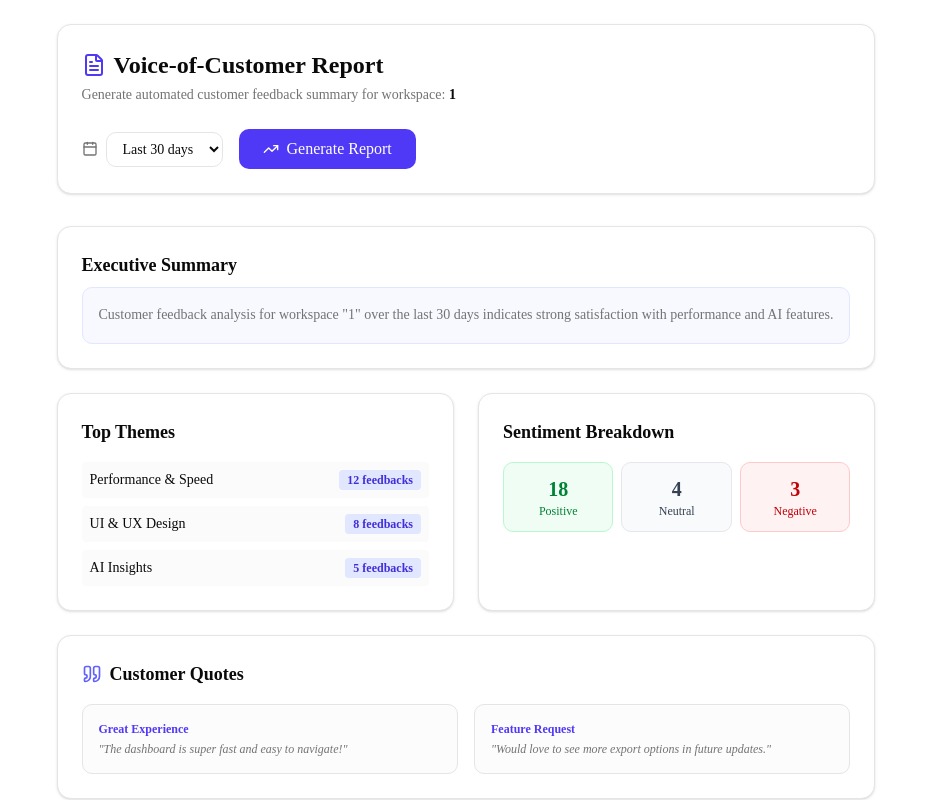
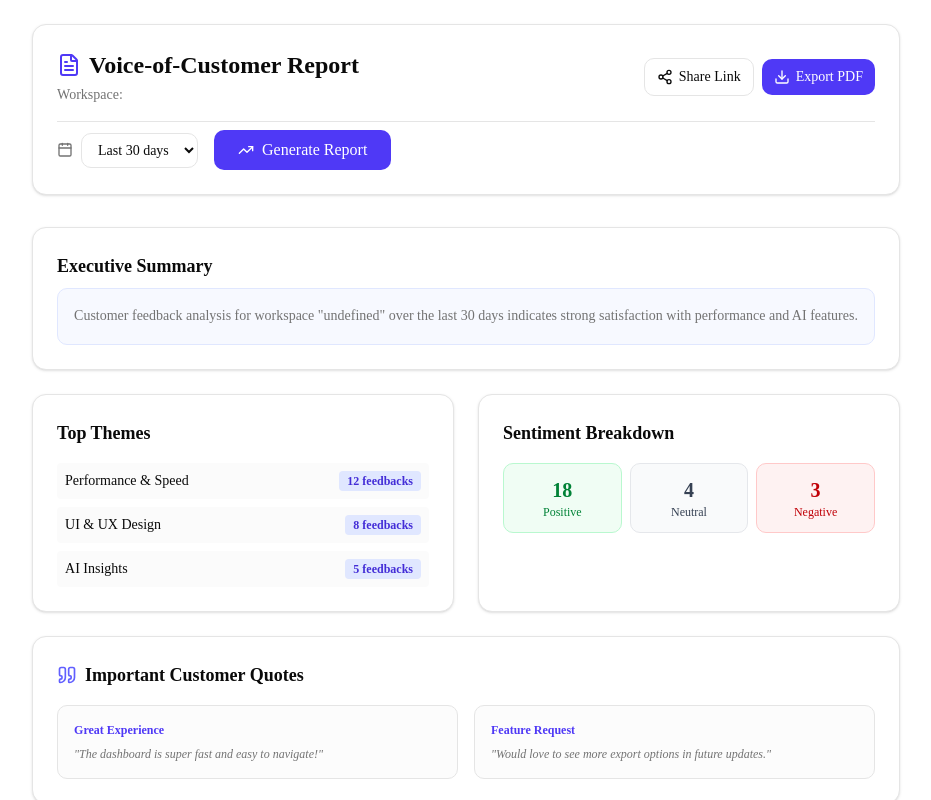
Before and after one commit to kuldipverma/loop, a Next.js app: page /1/reports in a window 1280 px wide. Both pictures are taken after a click on the button "Generate Report". Shown: the top 800 px of the page, without its empty margins (174-1105 px from the left). Built offline with nearby package versions, Linux system fonts and the light colour scheme.

Commit message:
feat: completed Day 17 report generator with export pdf and share link

```diff
--- a/app/[slug]/reports/page.tsx
+++ b/app/[slug]/reports/page.tsx
@@ -1,10 +1,189 @@
-import ReportClient from "@/components/ReportClient";
+"use client";
 
-export default async function ReportsPage({
-  params,
-}: {
-  params: Promise<{ slug: string }>;
-}) {
-  const { slug } = await params;
-  return <ReportClient slug={slug} />;
+import { useState } from "react";
+import { generateReportAction, ReportData } from "@/app/actions/report";
+import { FileText, Loader2, Calendar, CheckCircle2, Quote, TrendingUp, Share2, Download } from "lucide-react";
+
+export default function ReportClient({ slug }: { slug: string }) {
+  const [daysFilter, setDaysFilter] = useState("30");
+  const [loading, setLoading] = useState(false);
+  const [report, setReport] = useState<ReportData | null>(null);
+  const [error, setError] = useState("");
+  const [copied, setCopied] = useState(false);
+
+  // 1. Generate Report
+  async function handleGenerate() {
+    setLoading(true);
+    setError("");
+    try {
+      const res = await generateReportAction(slug, daysFilter);
+      if (res.success && res.data) {
+        setReport(res.data);
+      } else {
+        setError(res.error || "Failed to generate report.");
+      }
+    } catch (err: any) {
+      setError(err.message || "An unexpected error occurred.");
+    } finally {
+      setLoading(false);
+    }
+  }
+
+  // 2. Export PDF
+  const handleExportPDF = () => {
+    window.print();
+  };
+
+  // 3. Share Link
+  const handleShareLink = () => {
+    navigator.clipboard.writeText(window.location.href);
+    setCopied(true);
+    setTimeout(() => setCopied(false), 2000);
+  };
+
+  return (
+    <div className="max-w-5xl mx-auto space-y-8 p-6">
+      {/* Header & Controls Section */}
+      <div className="border rounded-xl p-6 bg-card shadow-sm space-y-4 print:hidden">
+        <div className="flex flex-col sm:flex-row justify-between items-start sm:items-center gap-4">
+          <div>
+            <h1 className="text-2xl font-bold flex items-center gap-2">
+              <FileText className="w-6 h-6 text-indigo-600" />
+              Voice-of-Customer Report
+            </h1>
+            <p className="text-sm text-muted-foreground mt-1">
+              Workspace: <span className="font-semibold text-foreground">{slug}</span>
+            </p>
+          </div>
+
+          {/* PDF and Share Buttons */}
+          <div className="flex items-center gap-2">
+            <button
+              onClick={handleShareLink}
+              className="px-3 py-2 text-sm font-medium border rounded-lg bg-background hover:bg-muted transition flex items-center gap-1.5"
+            >
+              <Share2 className="w-4 h-4" />
+              {copied ? "✓ Copied!" : "Share Link"}
+            </button>
+            <button
+              onClick={handleExportPDF}
+              className="px-3 py-2 text-sm font-medium bg-indigo-600 text-white rounded-lg hover:bg-indigo-700 transition flex items-center gap-1.5"
+            >
+              <Download className="w-4 h-4" />
+              Export PDF
+            </button>
+          </div>
+        </div>
+
+        {/* Generate Report Controls */}
+        <div className="flex flex-wrap items-center gap-4 pt-2 border-t">
+          <div className="flex items-center gap-2">
+            <Calendar className="w-4 h-4 text-muted-foreground" />
+            <select
+              value={daysFilter}
+              onChange={(e) => setDaysFilter(e.target.value)}
+              className="px-3 py-2 border rounded-lg bg-background text-sm font-medium focus:outline-none focus:ring-2 focus:ring-indigo-500"
+            >
+              <option value="7">Last 7 days</option>
+              <option value="30">Last 30 days</option>
+              <option value="90">Last 90 days</option>
+            </select>
+          </div>
+
+          <button
+            onClick={handleGenerate}
+            disabled={loading}
+            className="px-6 py-2 bg-indigo-600 text-white font-medium rounded-lg hover:bg-indigo-700 disabled:opacity-50 flex items-center gap-2"
+          >
+            {loading ? <Loader2 className="w-4 h-4 animate-spin" /> : <TrendingUp className="w-4 h-4" />}
+            {loading ? "Generating Report..." : "Generate Report"}
+          </button>
+        </div>
+
+        {error && <p className="text-sm text-red-500">{error}</p>}
+      </div>
+
+      {/* Generated Report Output */}
+      {report && (
+        <div className="space-y-6">
+          {/* Executive Summary */}
+          <div className="border rounded-xl p-6 bg-card shadow-sm space-y-2">
+            <h2 className="text-lg font-semibold text-foreground">Executive Summary</h2>
+            <p className="text-sm leading-relaxed text-muted-foreground bg-indigo-50/50 dark:bg-indigo-950/20 p-4 rounded-lg border border-indigo-100 dark:border-indigo-900">
+              {report.executiveSummary}
+            </p>
+          </div>
+
+          <div className="grid md:grid-cols-2 gap-6">
+            {/* Top Themes */}
+            <div className="border rounded-xl p-6 bg-card shadow-sm space-y-4">
+              <h2 className="text-lg font-semibold text-foreground">Top Themes</h2>
+              {report.topThemes.length > 0 ? (
+                <div className="space-y-2">
+                  {report.topThemes.map((t, idx) => (
+                    <div key={idx} className="flex justify-between items-center text-sm p-2 rounded bg-muted/40">
+                      <span className="font-medium">{t.theme}</span>
+                      <span className="px-2 py-0.5 rounded text-xs bg-indigo-100 text-indigo-700 font-bold dark:bg-indigo-900 dark:text-indigo-300">
+                        {t.count} feedbacks
+                      </span>
+                    </div>
+                  ))}
+                </div>
+              ) : (
+                <p className="text-xs text-muted-foreground">No theme data available.</p>
+              )}
+            </div>
+
+            {/* Sentiment Breakdown */}
+            <div className="border rounded-xl p-6 bg-card shadow-sm space-y-4">
+              <h2 className="text-lg font-semibold text-foreground">Sentiment Breakdown</h2>
+              <div className="grid grid-cols-3 gap-2 text-center">
+                <div className="p-3 bg-green-50 text-green-700 dark:bg-green-950/30 dark:text-green-400 rounded-lg border border-green-200 dark:border-green-800">
+                  <div className="text-xl font-bold">{report.sentimentBreakdown.positive}</div>
+                  <div className="text-xs font-medium">Positive</div>
+                </div>
+                <div className="p-3 bg-gray-50 text-gray-700 dark:bg-gray-800 dark:text-gray-300 rounded-lg border border-gray-200 dark:border-gray-700">
+                  <div className="text-xl font-bold">{report.sentimentBreakdown.neutral}</div>
+                  <div className="text-xs font-medium">Neutral</div>
+                </div>
+                <div className="p-3 bg-red-50 text-red-700 dark:bg-red-950/30 dark:text-red-400 rounded-lg border border-red-200 dark:border-red-800">
+                  <div className="text-xl font-bold">{report.sentimentBreakdown.negative}</div>
+                  <div className="text-xs font-medium">Negative</div>
+                </div>
+              </div>
+            </div>
+          </div>
+
+          {/* Important Customer Quotes */}
+          <div className="border rounded-xl p-6 bg-card shadow-sm space-y-4">
+            <h2 className="text-lg font-semibold text-foreground flex items-center gap-2">
+              <Quote className="w-5 h-5 text-indigo-500" />
+              Important Customer Quotes
+            </h2>
+            <div className="grid md:grid-cols-2 gap-4">
+              {report.importantQuotes.map((q, idx) => (
+                <div key={idx} className="p-4 border rounded-lg bg-muted/30 space-y-2">
+                  <div className="text-xs font-semibold text-indigo-600 dark:text-indigo-400">{q.title}</div>
+                  <p className="text-xs italic text-muted-foreground">"{q.quote}"</p>
+                </div>
+              ))}
+            </div>
+          </div>
+
+          {/* Recommended Actions */}
+          <div className="border rounded-xl p-6 bg-card shadow-sm space-y-4">
+            <h2 className="text-lg font-semibold text-foreground">Recommended Actions</h2>
+            <ul className="space-y-2">
+              {report.recommendedActions.map((action, idx) => (
+                <li key={idx} className="flex items-start gap-2 text-sm text-muted-foreground">
+                  <CheckCircle2 className="w-4 h-4 text-green-600 mt-0.5 shrink-0" />
+                  <span>{action}</span>
+                </li>
+              ))}
+            </ul>
+          </div>
+        </div>
+      )}
+    </div>
+  );
 }
--- a/components/ReportClient.tsx
+++ b/components/ReportClient.tsx
@@ -1,15 +1,17 @@
 "use client";
 
 import { useState } from "react";
-import { generateReportAction, ReportData } from "../app/actions/report";
-import { FileText, Loader2, Calendar, CheckCircle2, Quote, TrendingUp } from "lucide-react";
+import { generateReportAction, ReportData } from "@/app/actions/report";
+import { FileText, Loader2, Calendar, CheckCircle2, Quote, TrendingUp, Share2, Download } from "lucide-react";
 
 export default function ReportClient({ slug }: { slug: string }) {
   const [daysFilter, setDaysFilter] = useState("30");
   const [loading, setLoading] = useState(false);
   const [report, setReport] = useState<ReportData | null>(null);
   const [error, setError] = useState("");
+  const [copied, setCopied] = useState(false);
 
+  // 1. Generate Report
   async function handleGenerate() {
     setLoading(true);
     setError("");
@@ -27,21 +29,54 @@ export default function ReportClient({ slug }: { slug: string }) {
     }
   }
 
+  // 2. Export PDF
+  const handleExportPDF = () => {
+    window.print();
+  };
+
+  // 3. Share Link
+  const handleShareLink = () => {
+    navigator.clipboard.writeText(window.location.href);
+    setCopied(true);
+    setTimeout(() => setCopied(false), 2000);
+  };
+
   return (
     <div className="max-w-5xl mx-auto space-y-8 p-6">
-      {/* Header Section */}
-      <div className="border rounded-xl p-6 bg-card shadow-sm space-y-4">
+      {/* Header & Controls Section */}
+      <div className="border rounded-xl p-6 bg-card shadow-sm space-y-4 print:hidden">
+        <div className="flex flex-col sm:flex-row justify-between items-start sm:items-center gap-4">
           <div>
             <h1 className="text-2xl font-bold flex items-center gap-2">
               <FileText className="w-6 h-6 text-indigo-600" />
               Voice-of-Customer Report
             </h1>
             <p className="text-sm text-muted-foreground mt-1">
-            Generate automated customer feedback summary for workspace: <span className="font-semibold text-foreground">{slug}</span>
+              Workspace: <span className="font-semibold text-foreground">{slug}</span>
             </p>
           </div>
 
-        <div className="flex flex-wrap items-center gap-4 pt-2">
+          {/* PDF and Share Buttons */}
+          <div className="flex items-center gap-2">
+            <button
+              onClick={handleShareLink}
+              className="px-3 py-2 text-sm font-medium border rounded-lg bg-background hover:bg-muted transition flex items-center gap-1.5"
+            >
+              <Share2 className="w-4 h-4" />
+              {copied ? "✓ Copied!" : "Share Link"}
+            </button>
+            <button
+              onClick={handleExportPDF}
+              className="px-3 py-2 text-sm font-medium bg-indigo-600 text-white rounded-lg hover:bg-indigo-700 transition flex items-center gap-1.5"
+            >
+              <Download className="w-4 h-4" />
+              Export PDF
+            </button>
+          </div>
+        </div>
+
+        {/* Generate Report Controls */}
+        <div className="flex flex-wrap items-center gap-4 pt-2 border-t">
           <div className="flex items-center gap-2">
             <Calendar className="w-4 h-4 text-muted-foreground" />
             <select
@@ -58,29 +93,32 @@ export default function ReportClient({ slug }: { slug: string }) {
           <button
             onClick={handleGenerate}
             disabled={loading}
-            className="px-6 py-2 bg-indigo-600 text-white font-medium rounded-lg hover:bg-indigo-700 disabled:opacity-50 flex items-center gap-2 transition"
+            className="px-6 py-2 bg-indigo-600 text-white font-medium rounded-lg hover:bg-indigo-700 disabled:opacity-50 flex items-center gap-2"
           >
             {loading ? <Loader2 className="w-4 h-4 animate-spin" /> : <TrendingUp className="w-4 h-4" />}
-            {loading ? "Generating..." : "Generate Report"}
+            {loading ? "Generating Report..." : "Generate Report"}
           </button>
         </div>
 
-        {error && <p className="text-sm text-red-500 mt-2">{error}</p>}
+        {error && <p className="text-sm text-red-500">{error}</p>}
       </div>
 
-      {/* Generated Output */}
+      {/* Generated Report Output */}
       {report && (
         <div className="space-y-6">
+          {/* Executive Summary */}
           <div className="border rounded-xl p-6 bg-card shadow-sm space-y-2">
-            <h2 className="text-lg font-semibold">Executive Summary</h2>
+            <h2 className="text-lg font-semibold text-foreground">Executive Summary</h2>
             <p className="text-sm leading-relaxed text-muted-foreground bg-indigo-50/50 dark:bg-indigo-950/20 p-4 rounded-lg border border-indigo-100 dark:border-indigo-900">
               {report.executiveSummary}
             </p>
           </div>
 
           <div className="grid md:grid-cols-2 gap-6">
+            {/* Top Themes */}
             <div className="border rounded-xl p-6 bg-card shadow-sm space-y-4">
-              <h2 className="text-lg font-semibold">Top Themes</h2>
+              <h2 className="text-lg font-semibold text-foreground">Top Themes</h2>
+              {report.topThemes.length > 0 ? (
                 <div className="space-y-2">
                   {report.topThemes.map((t, idx) => (
                     <div key={idx} className="flex justify-between items-center text-sm p-2 rounded bg-muted/40">
@@ -91,10 +129,14 @@ export default function ReportClient({ slug }: { slug: string }) {
                     </div>
                   ))}
                 </div>
+              ) : (
+                <p className="text-xs text-muted-foreground">No theme data available.</p>
+              )}
             </div>
 
+            {/* Sentiment Breakdown */}
             <div className="border rounded-xl p-6 bg-card shadow-sm space-y-4">
-              <h2 className="text-lg font-semibold">Sentiment Breakdown</h2>
+              <h2 className="text-lg font-semibold text-foreground">Sentiment Breakdown</h2>
               <div className="grid grid-cols-3 gap-2 text-center">
                 <div className="p-3 bg-green-50 text-green-700 dark:bg-green-950/30 dark:text-green-400 rounded-lg border border-green-200 dark:border-green-800">
                   <div className="text-xl font-bold">{report.sentimentBreakdown.positive}</div>
@@ -112,14 +154,15 @@ export default function ReportClient({ slug }: { slug: string }) {
             </div>
           </div>
 
+          {/* Important Customer Quotes */}
           <div className="border rounded-xl p-6 bg-card shadow-sm space-y-4">
-            <h2 className="text-lg font-semibold flex items-center gap-2">
+            <h2 className="text-lg font-semibold text-foreground flex items-center gap-2">
               <Quote className="w-5 h-5 text-indigo-500" />
-              Customer Quotes
+              Important Customer Quotes
             </h2>
             <div className="grid md:grid-cols-2 gap-4">
               {report.importantQuotes.map((q, idx) => (
-                <div key={idx} className="p-4 border rounded-lg bg-muted/30 space-y-1">
+                <div key={idx} className="p-4 border rounded-lg bg-muted/30 space-y-2">
                   <div className="text-xs font-semibold text-indigo-600 dark:text-indigo-400">{q.title}</div>
                   <p className="text-xs italic text-muted-foreground">"{q.quote}"</p>
                 </div>
@@ -127,8 +170,9 @@ export default function ReportClient({ slug }: { slug: string }) {
             </div>
           </div>
 
+          {/* Recommended Actions */}
           <div className="border rounded-xl p-6 bg-card shadow-sm space-y-4">
-            <h2 className="text-lg font-semibold">Recommended Actions</h2>
+            <h2 className="text-lg font-semibold text-foreground">Recommended Actions</h2>
             <ul className="space-y-2">
               {report.recommendedActions.map((action, idx) => (
                 <li key={idx} className="flex items-start gap-2 text-sm text-muted-foreground">
```
Lines whose indentation alone changed are shown as unchanged.
